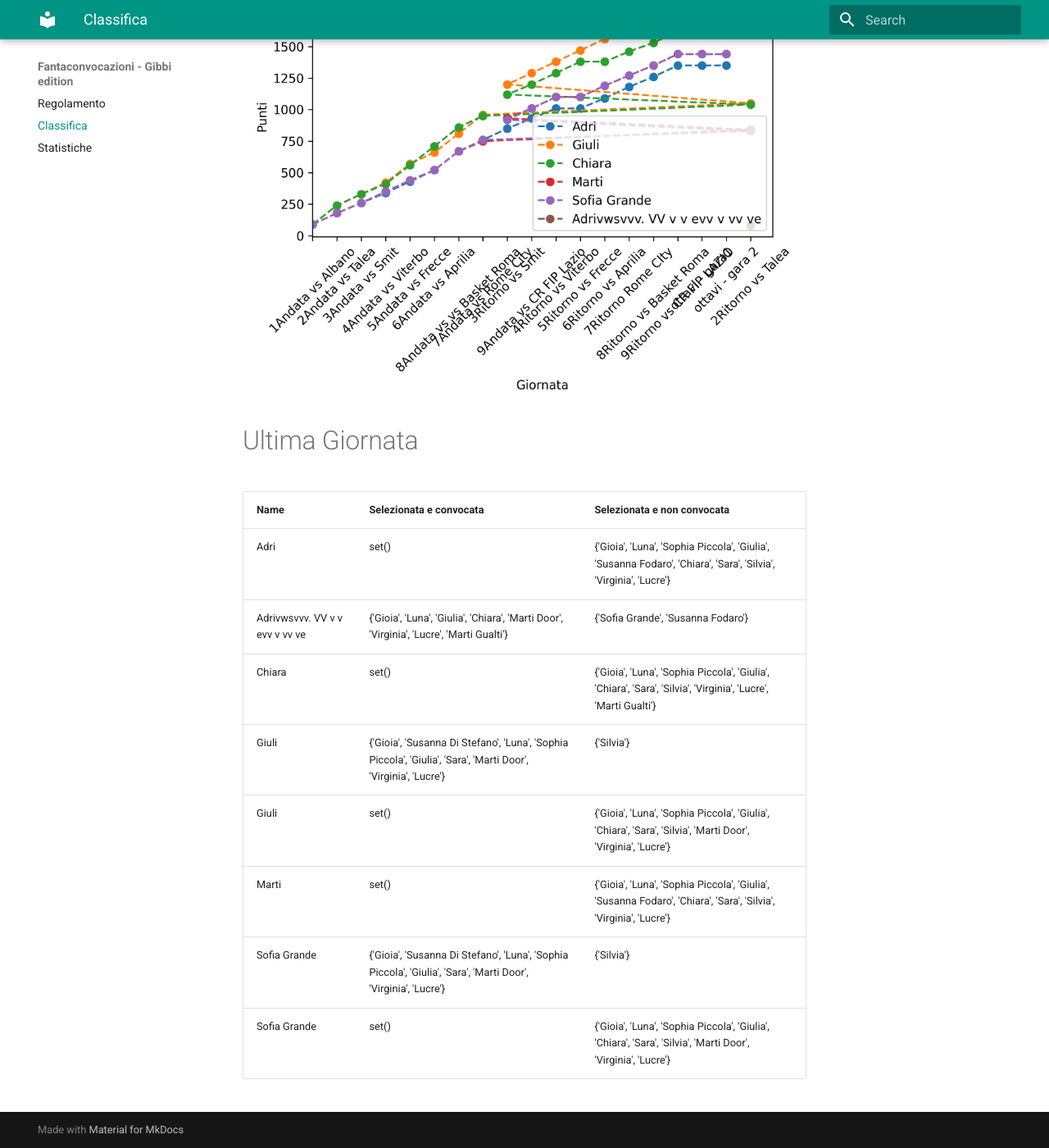
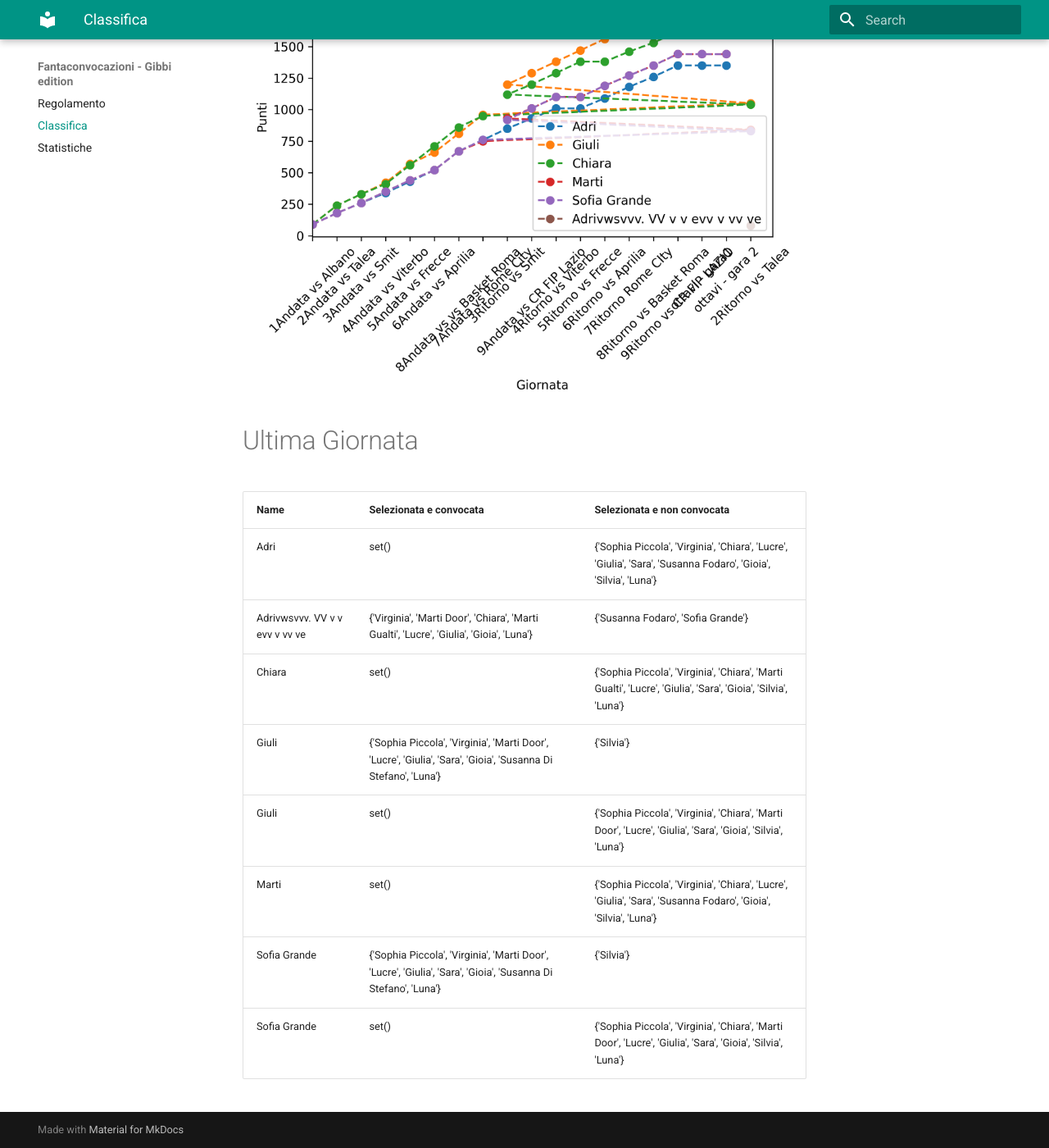
Before and after one commit to martinig94/fantagibbi, an MkDocs documentation site: the page built from docs/Classifica.md, in a window 1280 px wide and 1400 px high, scrolled down 676 px. Shown: the whole window at 82% size. Built offline with MkDocs 1.6.1 and Material for MkDocs 9.7.7, drawn with Linux system fonts in a browser that asks for light colours.

Commit message:
Auto-update from main.py

```diff
--- a/docs/Classifica.md
+++ b/docs/Classifica.md
@@ -19,12 +19,12 @@
 <!-- START_TABLE CORRECT -->
 | Name                           | Selezionata e convocata                                                                                        | Selezionata e non convocata                                                                                      |
 |:-------------------------------|:---------------------------------------------------------------------------------------------------------------|:-----------------------------------------------------------------------------------------------------------------|
-| Adri                           | set()                                                                                                          | {'Gioia', 'Luna', 'Sophia Piccola', 'Giulia', 'Susanna Fodaro', 'Chiara', 'Sara', 'Silvia', 'Virginia', 'Lucre'} |
-| Adrivwsvvv. VV v v evv v vv ve | {'Gioia', 'Luna', 'Giulia', 'Chiara', 'Marti Door', 'Virginia', 'Lucre', 'Marti Gualti'}                       | {'Sofia Grande', 'Susanna Fodaro'}                                                                               |
-| Chiara                         | set()                                                                                                          | {'Gioia', 'Luna', 'Sophia Piccola', 'Giulia', 'Chiara', 'Sara', 'Silvia', 'Virginia', 'Lucre', 'Marti Gualti'}   |
-| Giuli                          | {'Gioia', 'Susanna Di Stefano', 'Luna', 'Sophia Piccola', 'Giulia', 'Sara', 'Marti Door', 'Virginia', 'Lucre'} | {'Silvia'}                                                                                                       |
-| Giuli                          | set()                                                                                                          | {'Gioia', 'Luna', 'Sophia Piccola', 'Giulia', 'Chiara', 'Sara', 'Silvia', 'Marti Door', 'Virginia', 'Lucre'}     |
-| Marti                          | set()                                                                                                          | {'Gioia', 'Luna', 'Sophia Piccola', 'Giulia', 'Susanna Fodaro', 'Chiara', 'Sara', 'Silvia', 'Virginia', 'Lucre'} |
-| Sofia Grande                   | {'Gioia', 'Susanna Di Stefano', 'Luna', 'Sophia Piccola', 'Giulia', 'Sara', 'Marti Door', 'Virginia', 'Lucre'} | {'Silvia'}                                                                                                       |
-| Sofia Grande                   | set()                                                                                                          | {'Gioia', 'Luna', 'Sophia Piccola', 'Giulia', 'Chiara', 'Sara', 'Silvia', 'Marti Door', 'Virginia', 'Lucre'}     |
+| Adri                           | set()                                                                                                          | {'Sophia Piccola', 'Virginia', 'Chiara', 'Lucre', 'Giulia', 'Sara', 'Susanna Fodaro', 'Gioia', 'Silvia', 'Luna'} |
+| Adrivwsvvv. VV v v evv v vv ve | {'Virginia', 'Marti Door', 'Chiara', 'Marti Gualti', 'Lucre', 'Giulia', 'Gioia', 'Luna'}                       | {'Susanna Fodaro', 'Sofia Grande'}                                                                               |
+| Chiara                         | set()                                                                                                          | {'Sophia Piccola', 'Virginia', 'Chiara', 'Marti Gualti', 'Lucre', 'Giulia', 'Sara', 'Gioia', 'Silvia', 'Luna'}   |
+| Giuli                          | {'Sophia Piccola', 'Virginia', 'Marti Door', 'Lucre', 'Giulia', 'Sara', 'Gioia', 'Susanna Di Stefano', 'Luna'} | {'Silvia'}                                                                                                       |
+| Giuli                          | set()                                                                                                          | {'Sophia Piccola', 'Virginia', 'Chiara', 'Marti Door', 'Lucre', 'Giulia', 'Sara', 'Gioia', 'Silvia', 'Luna'}     |
+| Marti                          | set()                                                                                                          | {'Sophia Piccola', 'Virginia', 'Chiara', 'Lucre', 'Giulia', 'Sara', 'Susanna Fodaro', 'Gioia', 'Silvia', 'Luna'} |
+| Sofia Grande                   | {'Sophia Piccola', 'Virginia', 'Marti Door', 'Lucre', 'Giulia', 'Sara', 'Gioia', 'Susanna Di Stefano', 'Luna'} | {'Silvia'}                                                                                                       |
+| Sofia Grande                   | set()                                                                                                          | {'Sophia Piccola', 'Virginia', 'Chiara', 'Marti Door', 'Lucre', 'Giulia', 'Sara', 'Gioia', 'Silvia', 'Luna'}     |
 <!-- END_TABLE CORRECT -->
```
